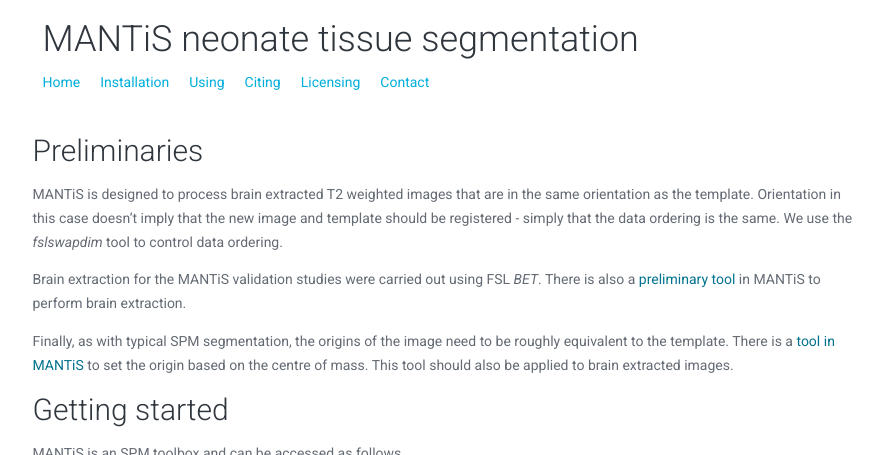
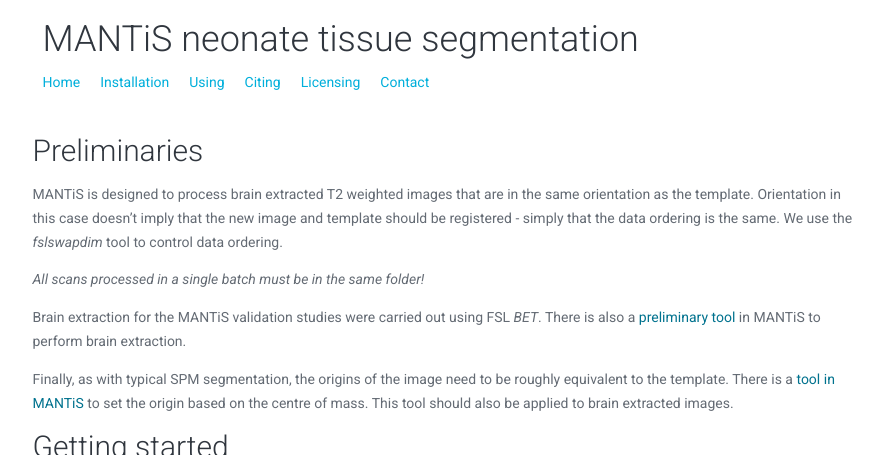
Before and after one commit to DevelopmentalImagingMCRI/mantis, a Jekyll site: the page built from using/index.md, in a window 1280 px wide and 900 px high, cut to the strip 0-455 px from the top of the window. Shown: the whole strip, without its empty margins (195-1078 px from the left). Built offline with Jekyll 4.4.1, drawn with Linux system fonts in a browser that asks for light colours.

Commit message:
Note about the same folder

```diff
--- a/using/index.md
+++ b/using/index.md
@@ -11,6 +11,8 @@
 as the template. Orientation in this case doesn't imply that the new image and template
 should be registered - simply that the data ordering is the same. We use the _fslswapdim_ tool
 to control data ordering.
+
+_All scans processed in a single batch must be in the same folder!_
 
 Brain extraction for the MANTiS validation studies were carried out using FSL _BET_. There
 is also a [preliminary tool](extraction) in MANTiS to perform brain extraction.
```
